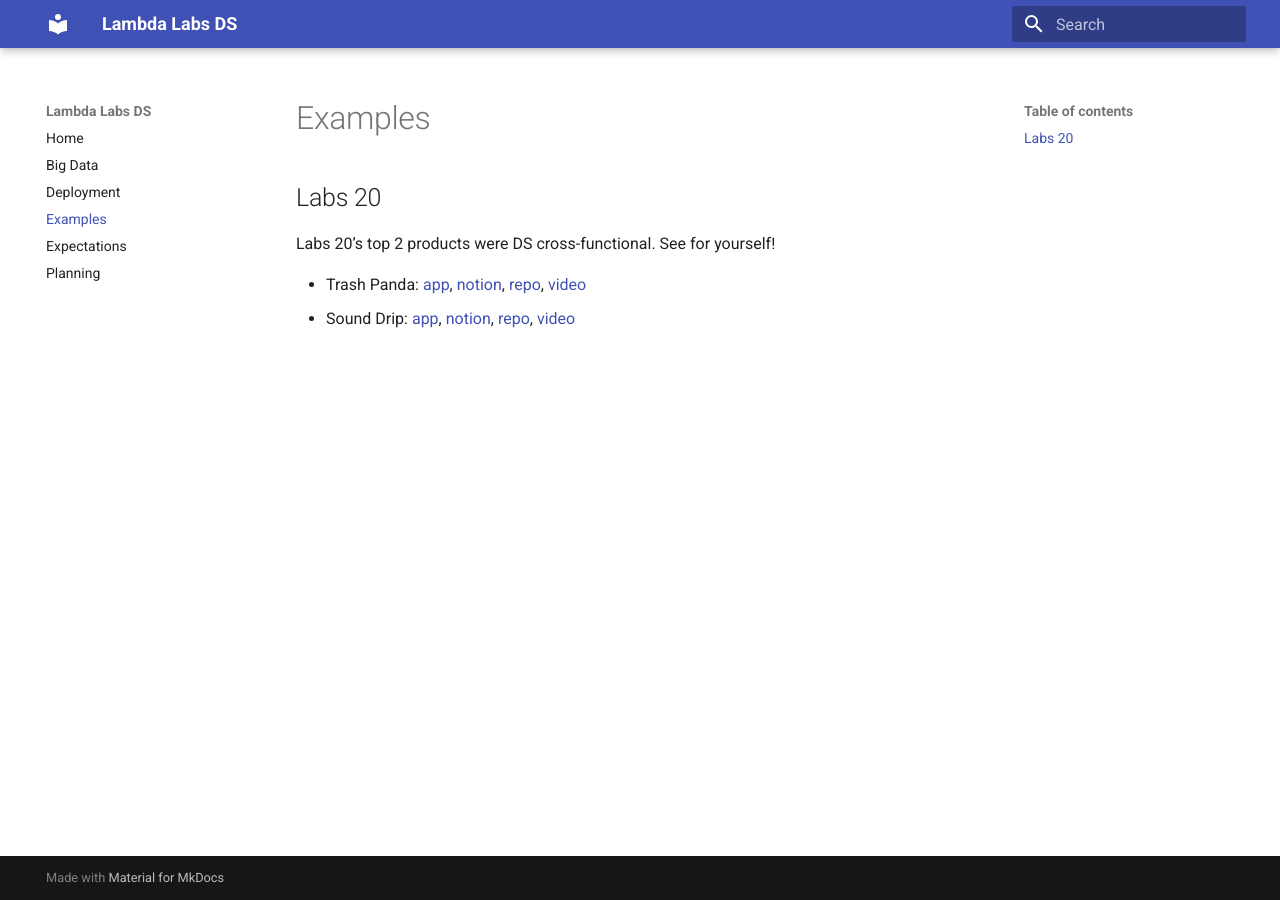
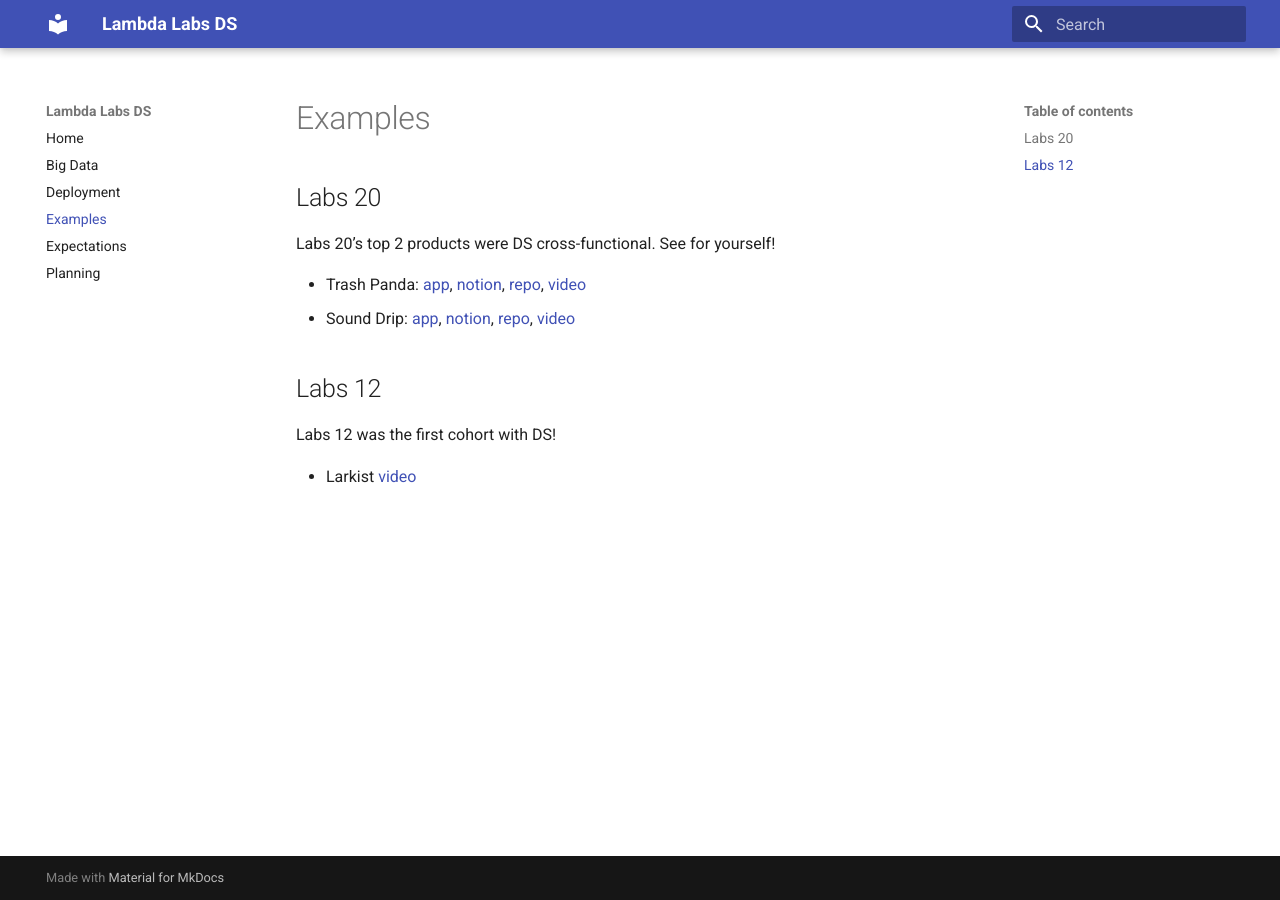
Before and after one commit to BloomTech-Labs/ds, an MkDocs documentation site: the page built from docs/examples.md, in a window 1280 px wide. Built offline with MkDocs 1.6.1 and Material for MkDocs 9.7.7, drawn with Linux system fonts in a browser that asks for light colours.

Commit message:
Update docs

```diff
--- a/docs/examples.md
+++ b/docs/examples.md
@@ -6,3 +6,9 @@ Labs 20’s top 2 products were DS cross-functional. See for yourself!
 
 - Trash Panda: [app](https://thetrashpanda.com/), [notion](https://www.notion.so/lambdaschool/Trash-Panda-67d181b703da4c879499f0ca879d4ea4), [repo](https://github.com/Lambda-School-Labs/trashpanda-ds), [video](https://drive.google.com/file/d/1M2tlcKxAF47ifYBPFI7pk3dxNJNN2bDe/view?usp=sharing)
 - Sound Drip: [app](https://www.sound-drip.com/), [notion](https://www.notion.so/lambdaschool/Sound-Drip-c2692272e5bd4299bb10ae694792e0e2), [repo](https://github.com/Lambda-School-Labs/Music-Meteorologist-ds), [video](https://drive.google.com/file/d/1JSvxRMSfZ0Dzini22cDH6g5xTOTquj8v/view?usp=sharing)
+
+## Labs 12
+
+Labs 12 was the first cohort with DS!
+
+- Larkist [video](https://youtu.be/zM1H_mGNPnU)
```
Also changed, not shown: docs/deployment.md (+2 -0 lines).
